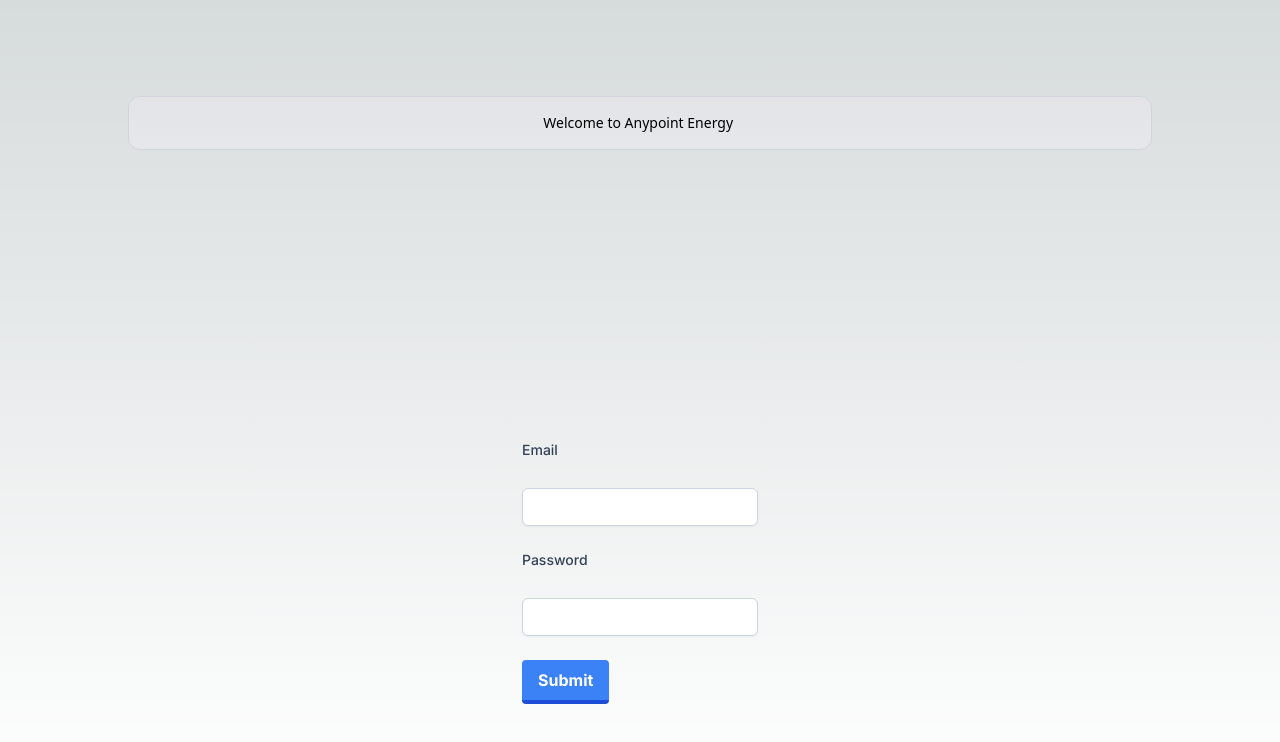
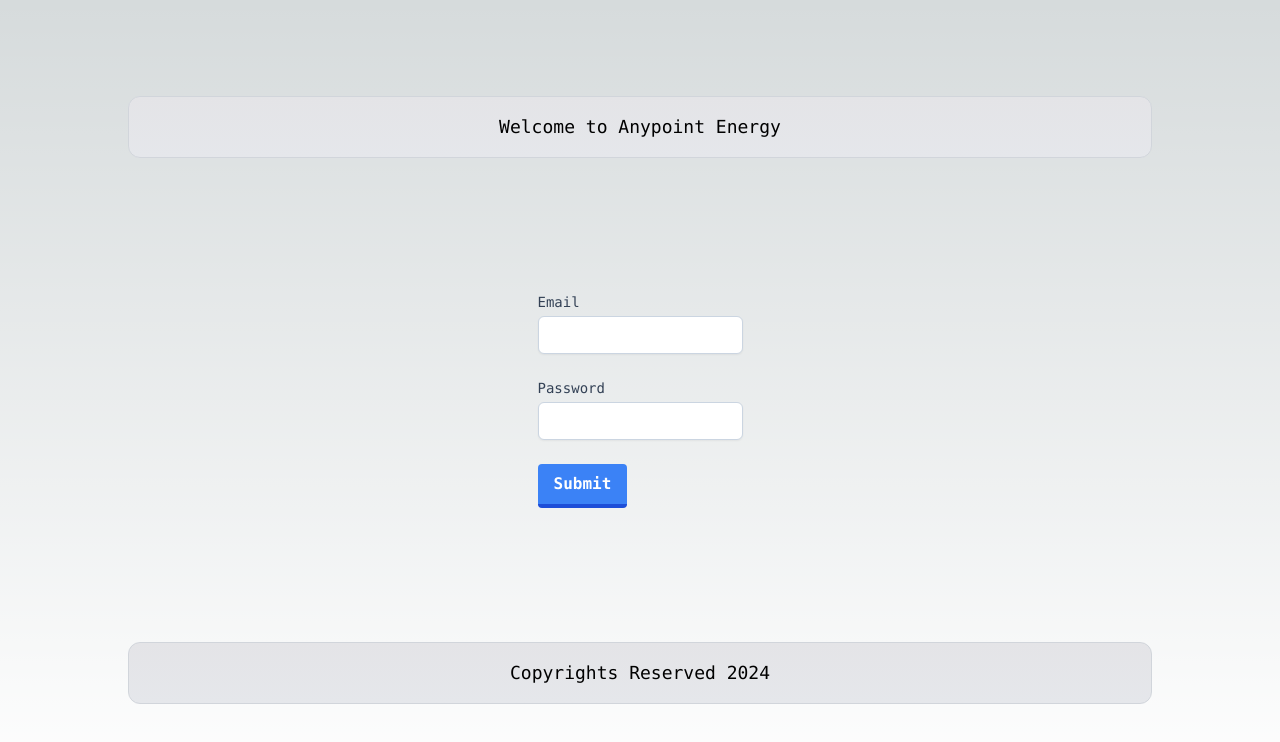
Before and after one commit to Shaanlad/anypoint-ui, a Next.js app: page / in a window 1280 px wide. Shown: the top 742 px of the page. Built offline with nearby package versions, Linux system fonts and the light colour scheme.

Commit message:
Code Refactor & Added New Components

```diff
--- /dev/null
+++ b/src/app/footer.tsx
@@ -0,0 +1,11 @@
+export default function Footer(){
+    return (
+        <>
+            <div className="z-10 max-w-5xl w-full items-center justify-between font-mono text-lg ">
+                <p className="fixed left-0 top-0 flex w-full justify-center border-b border-gray-300 bg-gradient-to-b from-zinc-200 pb-6 pt-8 backdrop-blur-2xl dark:border-neutral-800 dark:bg-zinc-800/30 dark:from-inherit lg:static lg:w-auto lg:rounded-xl lg:border lg:bg-gray-200 lg:p-4 lg:dark:bg-sky-950">
+                    Copyrights Reserved 2024
+                </p>
+            </div>
+        </>
+    )
+}
--- /dev/null
+++ b/src/app/header.tsx
@@ -0,0 +1,11 @@
+export default function Header(){
+    return (
+        <>
+            <div className="z-10 max-w-5xl w-full items-center justify-between font-mono text-lg ">
+                <p className="fixed left-0 top-0 flex w-full justify-center border-b border-gray-300 bg-gradient-to-b from-zinc-200 pb-6 pt-8 backdrop-blur-2xl dark:border-neutral-800 dark:bg-zinc-800/30 dark:from-inherit lg:static lg:w-auto lg:rounded-xl lg:border lg:bg-gray-200 lg:p-4 lg:dark:bg-sky-950">
+                    Welcome to Anypoint Energy
+                </p>
+            </div>
+        </>
+    )
+}
--- /dev/null
+++ b/src/app/home/page.tsx
@@ -0,0 +1,65 @@
+
+'use client'
+import Link from 'next/link';
+import { useState, useEffect } from 'react'
+import Footer from '../footer';
+import Header from '../header';
+
+export default function Home(){
+
+    const [data, setData] = useState(null)
+    const [isLoading, setLoading] = useState(true)
+
+    useEffect(() => {
+    fetch('http://localhost:3030/product/')
+        .then((res) => res.json())
+        .then((data) => {
+        setData(data)
+        setLoading(false)
+        console.log('products >> ', data)
+    })
+    }, [])
+
+    if (isLoading) return <p>Loading...</p>
+    if (!data) return <p>No data</p>
+
+    return (
+        <>
+            <main className="flex min-h-screen flex-col items-center justify-between p-24">
+                <br/>
+                <Header />
+                <br/><br/>
+
+                <div className="bg-blue-500 md:float-right">
+                    <Link
+                        className="bg-blue-500 hover:bg-blue-400 text-white items-center justify-between font-bold font-mono py-2 px-4 border-b-4 border-blue-700 hover:border-blue-500 rounded "
+                        href="/"> Logout
+                    </Link>
+                </div>
+                <br/><br/>
+
+                <div className="z-10 max-w-5xl items-center justify-between font-mono text-sm">
+                    <ul>
+                    {data && data.map((item: any, index: number) => (
+                        <li key={index} className='text-black fixed left-0 top-0 flex w-full justify-centre border-b border-gray-300 pb-6 pt-8 backdrop-blur-2xl dark:bg-zinc-800/30 lg:static lg:w-auto lg:border lg:bg-gray-200 lg:p-4 shadow-lg hover:bg-blue-600/50 lg:rounded-xl'>
+                        <span>
+                            <p>
+                                {item.name}
+                            </p>
+                            <p>
+                                {item.description}
+                            </p>
+                            <p>
+                                ${item.price}
+                            </p>
+                        </span>
+                        </li>
+                        )
+                    )}
+                    </ul>
+                </div> <br/><br/>
+                <Footer />
+            </main>
+        </>
+    );
+}
--- a/src/app/page.tsx
+++ b/src/app/page.tsx
@@ -2,10 +2,12 @@
 import { FormEvent } from 'react';
 import { useState, useEffect } from 'react';
 import { useRouter } from 'next/navigation';
+import Footer from './footer';
+import Header from './header';
 
 const BASE_URL = 'http://localhost:3030';
 
-export default function Home() {
+export default function LandingPage() {
 
   const [email, setEmail] = useState('');
   const [password, setPassword] = useState('');
@@ -29,11 +31,10 @@
       console.log('Form submitted >> ', response);
       // Handle success response as needed
       if(response.status == 201) {
-        router.push('/redirect');
+        router.push('/home');
       } else {
         console.log('Error');
       }
-
     } catch (error) {
       // setError('Error submitting form. Please try again.');
       console.log('Error recvd');
@@ -44,17 +45,13 @@
 
   return (
     <main className="flex min-h-screen flex-col items-center justify-between p-24">
-      <div className="z-10 max-w-5xl w-full items-center justify-between font-sans text-sm  ">
-        <p className="fixed left-0 top-0 flex w-full justify-center border-b border-gray-300 bg-gradient-to-b from-zinc-200 pb-6 pt-8 backdrop-blur-2xl dark:border-neutral-800 dark:bg-zinc-800/30 dark:from-inherit lg:static lg:w-auto lg:rounded-xl lg:border lg:bg-gray-200 lg:p-4 lg:dark:bg-sky-950">
-          Welcome to Anypoint Energy&nbsp;
-        </p>
-      </div>
+      <Header />
 
-
-      <div className="relative flex place-items-center">
+      <div className="relative flex place-items-center font-mono">
         <form onSubmit={handleSubmit}>
-        <label className='block'>
-          <span className="block text-sm font-medium text-slate-700"> Email </span> &nbsp;
+        <div className='block'>
+          <span className="block text-sm font-medium text-slate-700">
+          <p> Email </p>
           <input
             type="text"
             className="mt-1 block w-full px-3 py-2 bg-white border border-slate-300 rounded-md text-sm shadow-sm placeholder-slate-400
@@ -66,9 +63,12 @@
               value={email}
               onChange={(e) => setEmail(e.target.value)}
           />
-        </label> <br/>
-        <label className='block'>
-          <span className="block text-sm font-medium text-slate-700"> Password </span> &nbsp;
+          </span>
+        </div> <br/>
+
+        <div className='block'>
+          <span className="block text-sm font-medium text-slate-700">
+          <p> Password </p>
           <input
             type="text"
             className="mt-1 block w-full px-3 py-2 bg-white border border-slate-300 rounded-md text-sm shadow-sm placeholder-slate-400
@@ -80,9 +80,11 @@
               value={password}
               onChange={(e) => setPassword(e.target.value)}
           />
-        </label> <br/>
+          </span>
+        </div> <br/>
+
         <button
-          className="bg-blue-500 hover:bg-blue-400 text-white font-bold py-2 px-4 border-b-4 border-blue-700 hover:border-blue-500 rounded"
+          className="bg-blue-500 hover:bg-blue-400 text-white font-bold font-mono py-2 px-4 border-b-4 border-blue-700 hover:border-blue-500 rounded"
           >
           Submit
         </button>
@@ -95,6 +97,8 @@
             href="/redirect"> View Products
         </Link>
       </div> */}
+
+      <Footer />
     </main>
   );
  }
--- a/src/app/redirect/page.tsx
+++ /dev/null
@@ -1,62 +0,0 @@
-
-'use client'
-import Link from 'next/link';
-import { useState, useEffect } from 'react'
-
-export default function RedirectPage(){
-
-    const [data, setData] = useState(null)
-    const [isLoading, setLoading] = useState(true)
-
-    useEffect(() => {
-    fetch('http://localhost:3030/product/')
-        .then((res) => res.json())
-        .then((data) => {
-        setData(data)
-        setLoading(false)
-        console.log('products >> ', data)
-    })
-    }, [])
-
-    if (isLoading) return <p>Loading...</p>
-    if (!data) return <p>No data</p>
-
-    return (
-        <>
-            <main className="flex min-h-screen flex-col items-center justify-between p-24">
-                <div className="z-10 max-w-5xl w-full items-center justify-between font-mono text-sm  ">
-                    <p className="fixed left-0 top-0 flex w-full justify-center border-b border-gray-300 bg-gradient-to-b from-zinc-200 pb-6 pt-8 backdrop-blur-2xl dark:border-neutral-800 dark:bg-zinc-800/30 dark:from-inherit lg:static lg:w-auto lg:rounded-xl lg:border lg:bg-gray-200 lg:p-4 lg:dark:bg-sky-950">
-                    Welcome to Anypoint Energy&nbsp;
-                    </p>
-                </div>
-
-                <div className="z-10 max-w-5xl items-center justify-between font-sans text-sm">
-                    <ul>
-                    {data && data.map((item: any, index: number) => (
-                        <li key={index} className='text-black	fixed left-0 top-0 flex w-full justify-centre border-b border-gray-300 pb-6 pt-8 backdrop-blur-2xl dark:bg-zinc-800/30 lg:static lg:w-auto lg:border lg:bg-gray-200 lg:p-4 shadow-lg hover:bg-blue-600/50'>
-                        <span>
-                            <p>
-                            {item.name}
-                            </p>
-                            <p>
-                            {item.description}
-                            </p>
-                            <p>
-                            ${item.price}
-                            </p>
-                        </span>
-                        </li>
-                        )
-                    )}
-                    </ul>
-                </div>
-                <div className="bg-blue-500">
-                    <Link
-                        className="bg-blue-500 hover:bg-blue-400 text-white items-center justify-between font-bold py-2 px-4 border-b-4 border-blue-700 hover:border-blue-500 rounded"
-                        href="/"> Back To Home (Future Logout)
-                    </Link>
-                </div>
-            </main>
-        </>
-    );
-}
```
